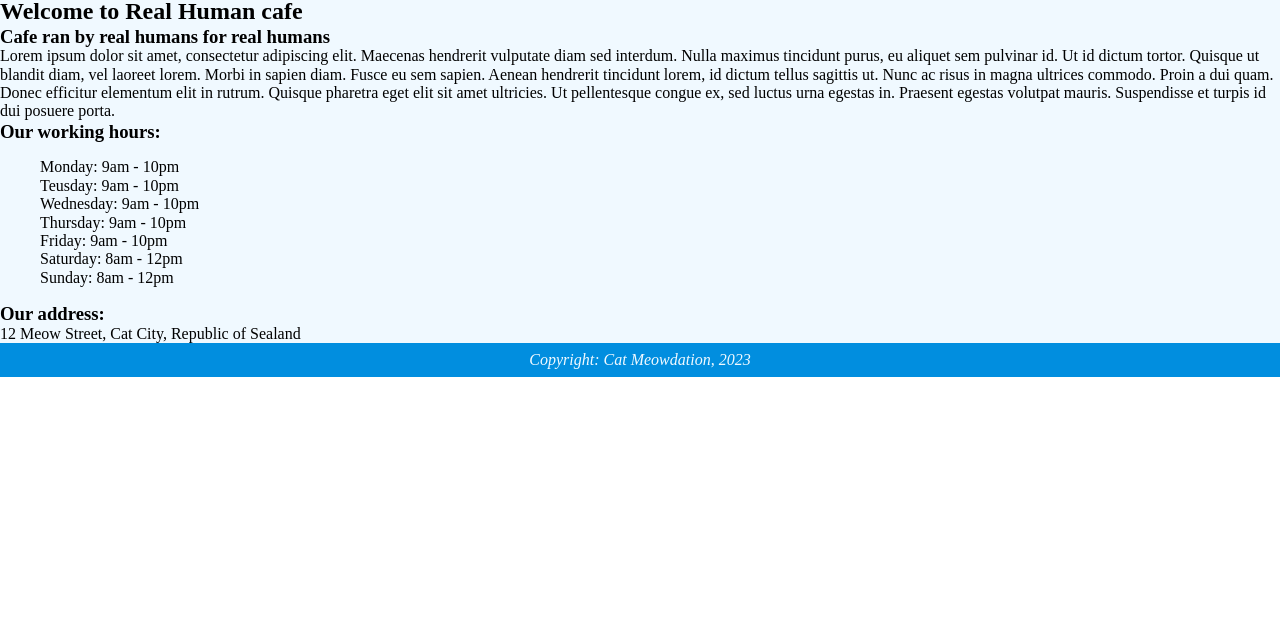
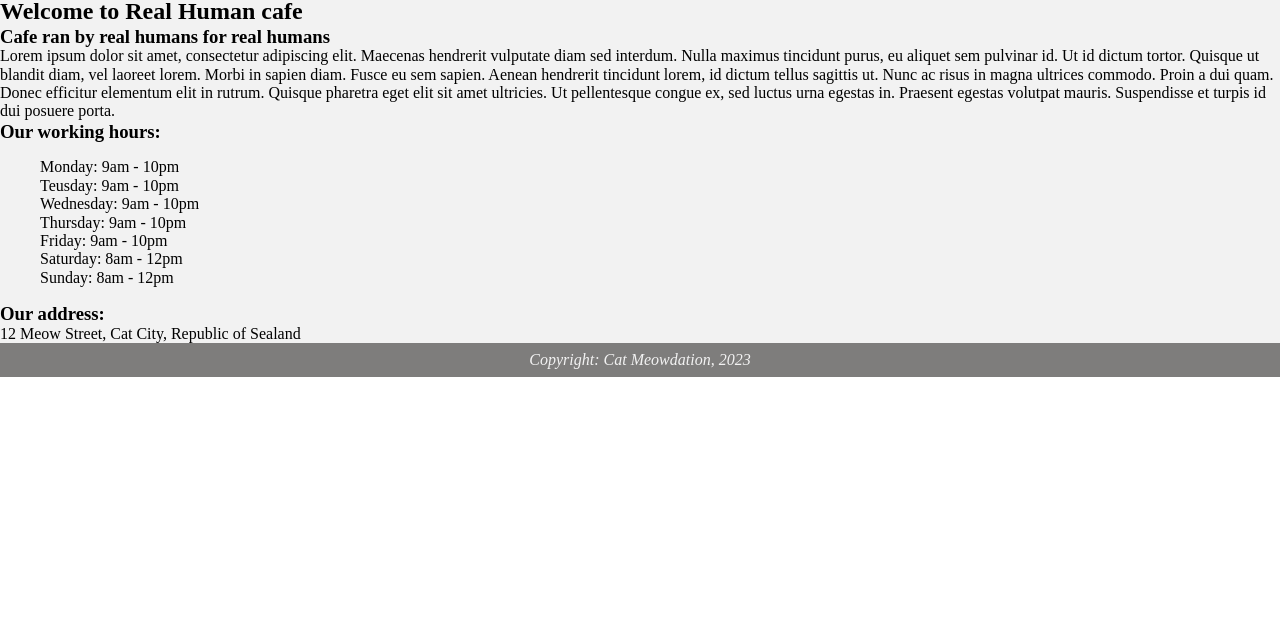
Before and after one commit to 1256-bits/cafe-page, a website built with webpack: page src/index.html in a window 1280 px wide. Shown: the part 181-800 px from the top of the page. Built offline with nearby package versions, Linux system fonts and the light colour scheme; a web font is replaced by a local one.

Commit message:
Change colorscheme

```diff
--- a/src/colors.scss
+++ b/src/colors.scss
@@ -1,7 +1,14 @@
 $colors: (
-  text: #00060a,
-  background: #f0f9ff,
-  primary: #8fd6ff,
-  secondary: #aee1ff,
-  accent: #018edf,
+  text: #0f0f0f,
+  background: #f2f2f2,
+  primary: #222f3f,
+  secondary: #e3e3e3,
+  accent: #7e7d7c,
 );
+
+/*  text: #00060a,
+      background: #f0f9ff,
+      primary: #8fd6ff,
+      secondary: #aee1ff,
+      accent: #018edf,
+  */
```
